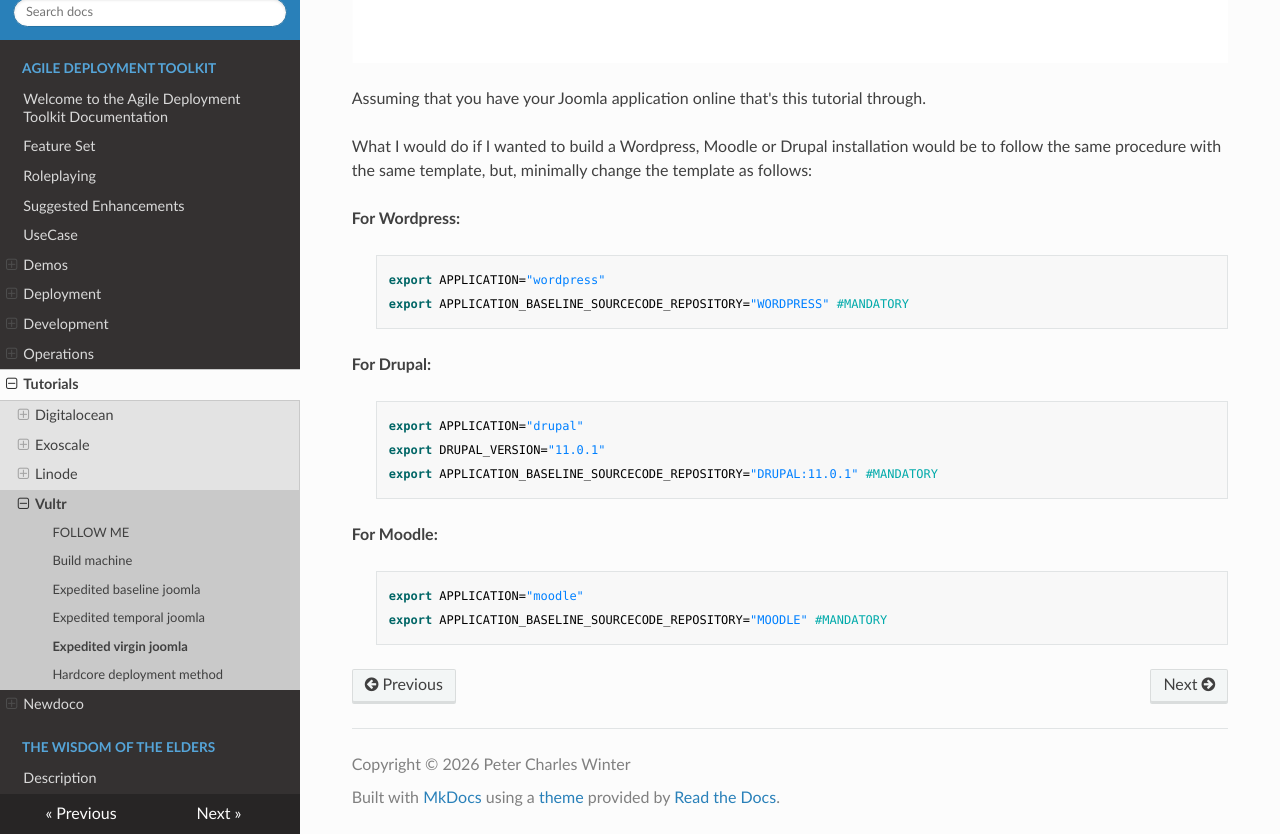
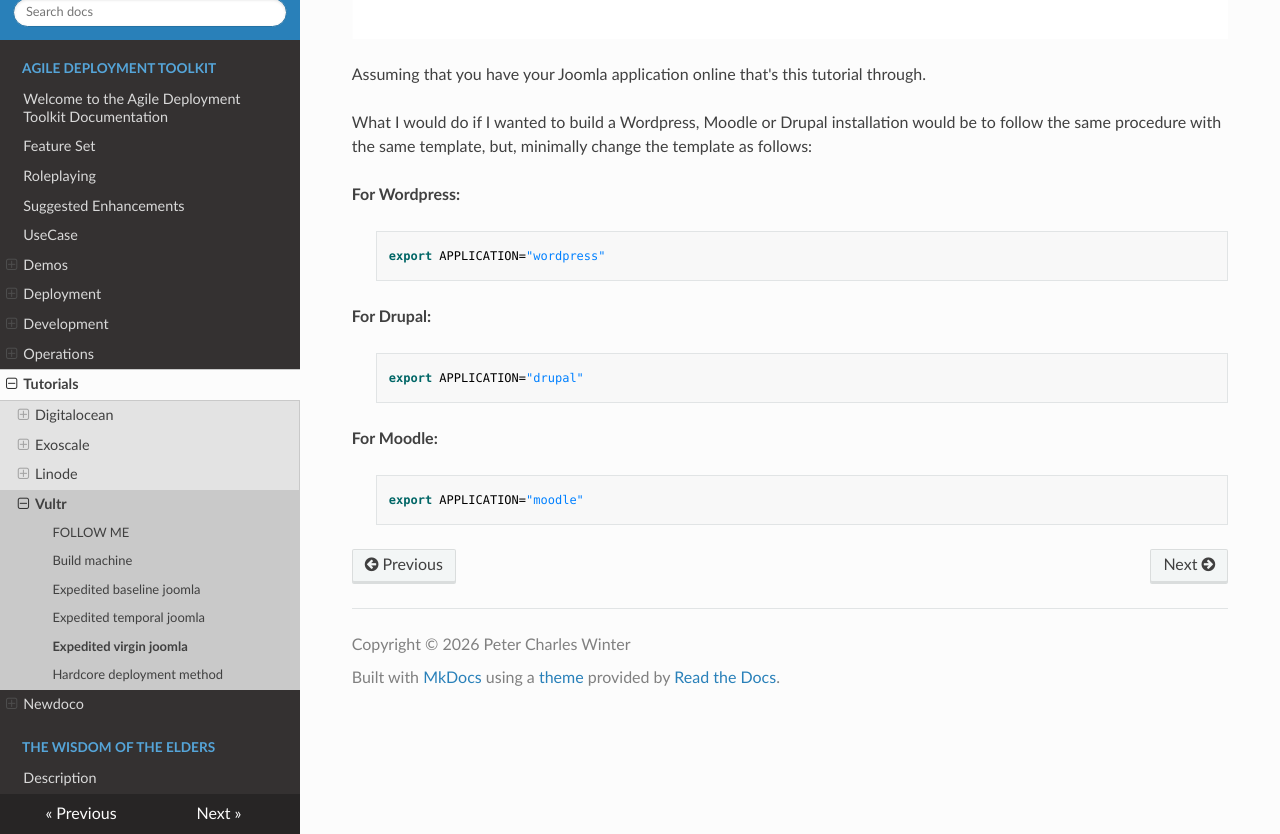
Before and after one commit to wintersys-dev/adt-documentation, an MkDocs documentation site: the page built from docs/Agile Deployment Toolkit/Tutorials/vultr/expedited-virgin-joomla.md, in a window 1280 px wide and 900 px high, scrolled down 15246 px, cut to the strip 66-900 px from the top of the window. Built offline with MkDocs 1.6.1, drawn with Linux system fonts in a browser that asks for light colours; nearby versions of some CDN libraries; some of the changed text lies outside the part shown.

Commit message:
Update expedited-virgin-joomla.md

```diff
--- a/docs/Agile Deployment Toolkit/Tutorials/vultr/expedited-virgin-joomla.md
+++ b/docs/Agile Deployment Toolkit/Tutorials/vultr/expedited-virgin-joomla.md
@@ -135,7 +135,6 @@ export APPLICATION_NAME="Demo Application"
 <span style="color:red">export S3_SECRET_KEY="eAlmwh3y7eJovZSN/JDJkS7RZrsbdvjvburfr7whs"  #MANDATORY</span>
 export S3_HOST_BASE="ams1.vultrobjects.com"
 export S3_LOCATION="US" #For digitalocean, this always needs to be set to "US"
-export DIRECTORIES_TO_MOUNT="" #This should always be unset for a virgin and baseline deployments
 export PERSIST_ASSETS_TO_DATASTORE="0" #This should always be set to 0 for a virgin and baseline deployment
 
 \#####OS Settings#########
@@ -269,15 +268,12 @@ What I would do if I wanted to build a Wordpress, Moodle or Drupal installation
 **For Wordpress:**
 
 >     export APPLICATION="wordpress"
->     export APPLICATION_BASELINE_SOURCECODE_REPOSITORY="WORDPRESS" #MANDATORY
 
 **For Drupal:**
 
 >     export APPLICATION="drupal"
->     export DRUPAL_VERSION="11.0.1"
->     export APPLICATION_BASELINE_SOURCECODE_REPOSITORY="DRUPAL:11.0.1" #MANDATORY
+
 
 **For Moodle:**
 
 >     export APPLICATION="moodle"
->     export APPLICATION_BASELINE_SOURCECODE_REPOSITORY="MOODLE" #MANDATORY
```
